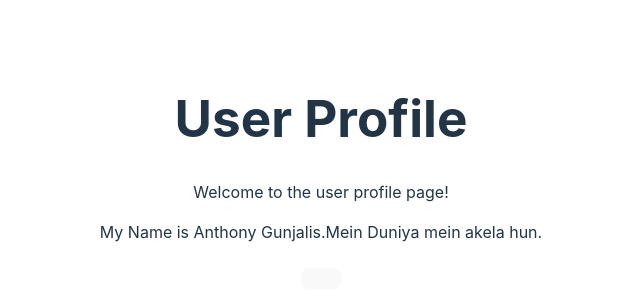
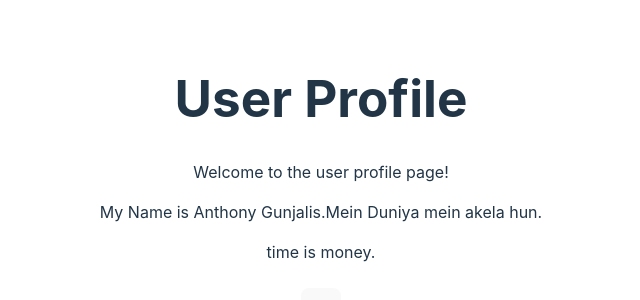
Before and after one commit to Cybersamurai304/learnGit, a React (Vite) app: page / in a window 1280 px wide. Shown: the part 228-528 px from the top of the page, without its empty margins (319-959 px from the left). Built offline with nearby package versions, Linux system fonts and the light colour scheme.

Commit message:
added a para

```diff
--- a/src/App.jsx
+++ b/src/App.jsx
@@ -9,6 +9,7 @@ function App() {
       <div>
         <UserProfile />
         <p>My Name is Anthony Gunjalis.Mein Duniya mein akela hun.</p>
+        <p>time is money.</p>
         <Button/>
       </div>
     </>
```
